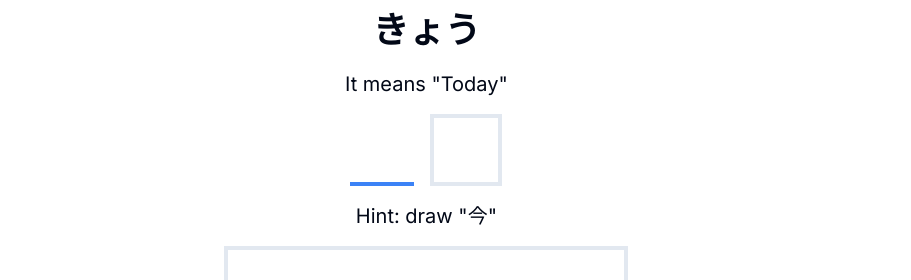
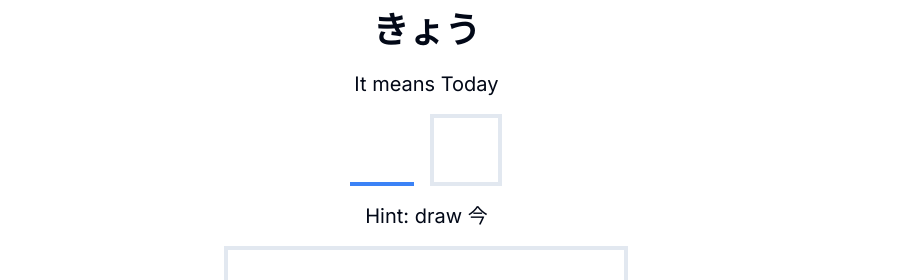
Before and after one commit to benbousquet/kanjikitto, a Next.js app: page / in a window 1280 px wide. Shown: the part 254-534 px from the top of the page, without its empty margins (0-911 px from the left). Built offline with nearby package versions, Linux system fonts and the light colour scheme.

Commit message:
fixed nonescaped quotes

```diff
--- a/components/kanjiDrawing.tsx
+++ b/components/kanjiDrawing.tsx
@@ -120,7 +120,7 @@ export default function KanjiDrawing({
 
   function showHint() {
     return (
-        <p className="text-center text-xl">Hint: draw "{letters[currLetter]?.letter}"</p>
+        <p className="text-center text-xl">Hint: draw {letters[currLetter]?.letter}</p>
     )
   }
 
@@ -133,7 +133,7 @@ export default function KanjiDrawing({
             : "Write the Hiragana as Kanji!"}
         </h4>
         <h1 className="text-4xl font-extrabold text-center py-5">{hiragana}</h1>
-        <h2 className="text-xl text-center">It means "{meaning}"</h2>
+        <h2 className="text-xl text-center">It means {meaning}</h2>
       </div>
 
       <div className="flex flex-row flex-wrap space-x-4 justify-center py-4">
```
